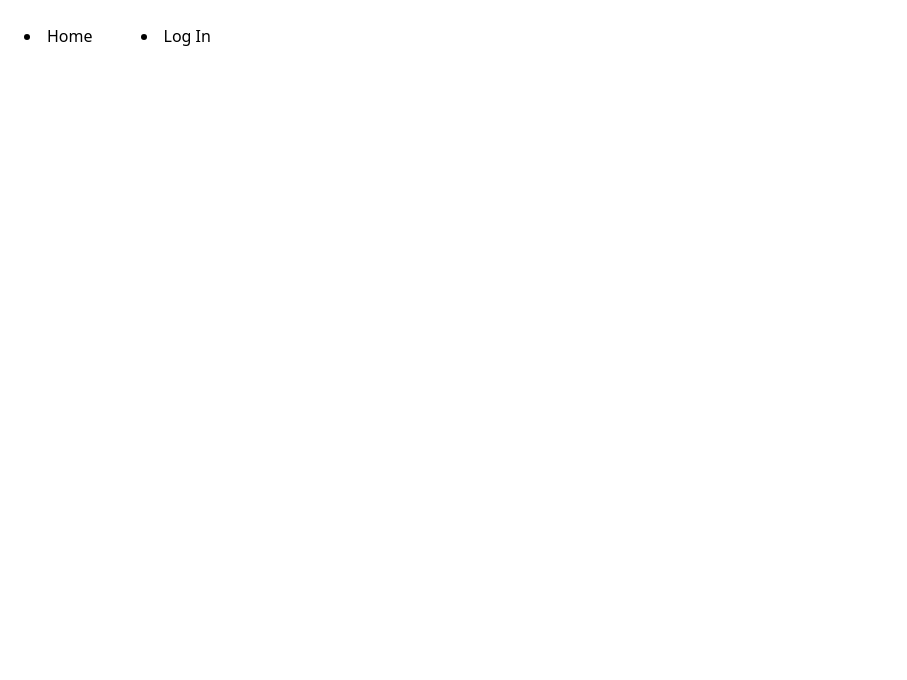
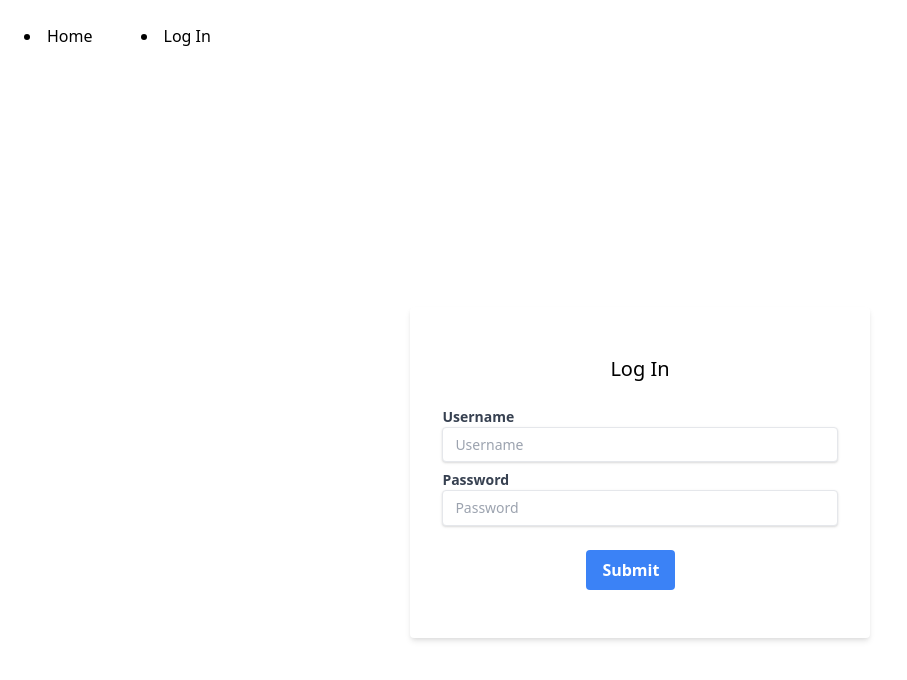
Before and after one commit to crunchytee/my-first-web-app, a React (Create React App) app: page / in a window 1280 px wide. Shown: the top 680 px of the page, without its empty margins (0-907 px from the left). Built offline with nearby package versions, Linux system fonts and the light colour scheme.

Commit message:
added login elements

```diff
--- a/src/App.js
+++ b/src/App.js
@@ -1,11 +1,13 @@
 import "./App.css";
 import Navbar from "./components/Navbar";
 import { BrowserRouter as Router } from "react-router-dom";
+import Login from "./components/Login";
 
 function App() {
   return (
     <Router>
       <Navbar />
+      <Login />
     </Router>
   );
 }
--- a/src/components/Login.js
+++ b/src/components/Login.js
@@ -1,6 +1,9 @@
 import { useForm } from "react-hook-form";
 import { useHistory } from "react-router-dom";
 
+const Login = () => {
+  const USERNAME = /admin/;
+  const PASWORD = /password/;
   const {
     register,
     handleSubmit,
@@ -10,16 +13,66 @@ const {
   const history = useHistory();
   const onSubmit = (data) => {
     console.log(data);
-  history.push("/success");
+    history.push("/");
   };
-
-const Login = () => {
   return (
     <div className="grid place-items-center h-screen w-screen">
       <form
         className="bg-white shadow-md rounded px-8 pt-6 pb-8 mb-4"
         onSubmit={handleSubmit(onSubmit)}
-      ></form>
+      >
+        <div className="text-xl font-medium text-black p-6 block mx-36">
+          Log In
+        </div>
+        <label
+          htmlFor="username"
+          className="block text-gray-700 text-sm font-bold mb-2"
+        >
+          Username
+          <input
+            id="username"
+            className="shadow appearance-none border rounded w-full py-2 px-3 text-gray-700 leading-tight focus:outline-none focus:shadow-outline"
+            placeholder="Username"
+            {...register("username", {
+              required: "Username required",
+              pattern: {
+                value: USERNAME,
+                message: "Invalid username. Try 'admin'",
+              },
+            })}
+          />
+          {errors["username"] && (
+            <p className="text-red-500">{errors["username"].message}</p>
+          )}
+        </label>
+        <label
+          htmlFor="password"
+          className="block text-gray-700 text-sm font-bold mb-2"
+        >
+          Password
+          <input
+            id="password"
+            className="shadow appearance-none border rounded w-full py-2 px-3 text-gray-700 leading-tight focus:outline-none focus:shadow-outline"
+            placeholder="Password"
+            {...register("password", {
+              required: "Password required",
+              pattern: {
+                value: PASWORD,
+                message: "Invalid password. Try 'password'",
+              },
+            })}
+          />
+          {errors["password"] && (
+            <p className="text-red-500">{errors["password"].message}</p>
+          )}
+        </label>
+        <button
+          type="submit"
+          className="bg-blue-500 hover:bg-blue-700 text-white font-bold py-2 px-4 mx-36 my-4 rounded"
+        >
+          Submit
+        </button>
+      </form>
     </div>
   );
 };
```
Lines whose indentation alone changed are shown as unchanged.
